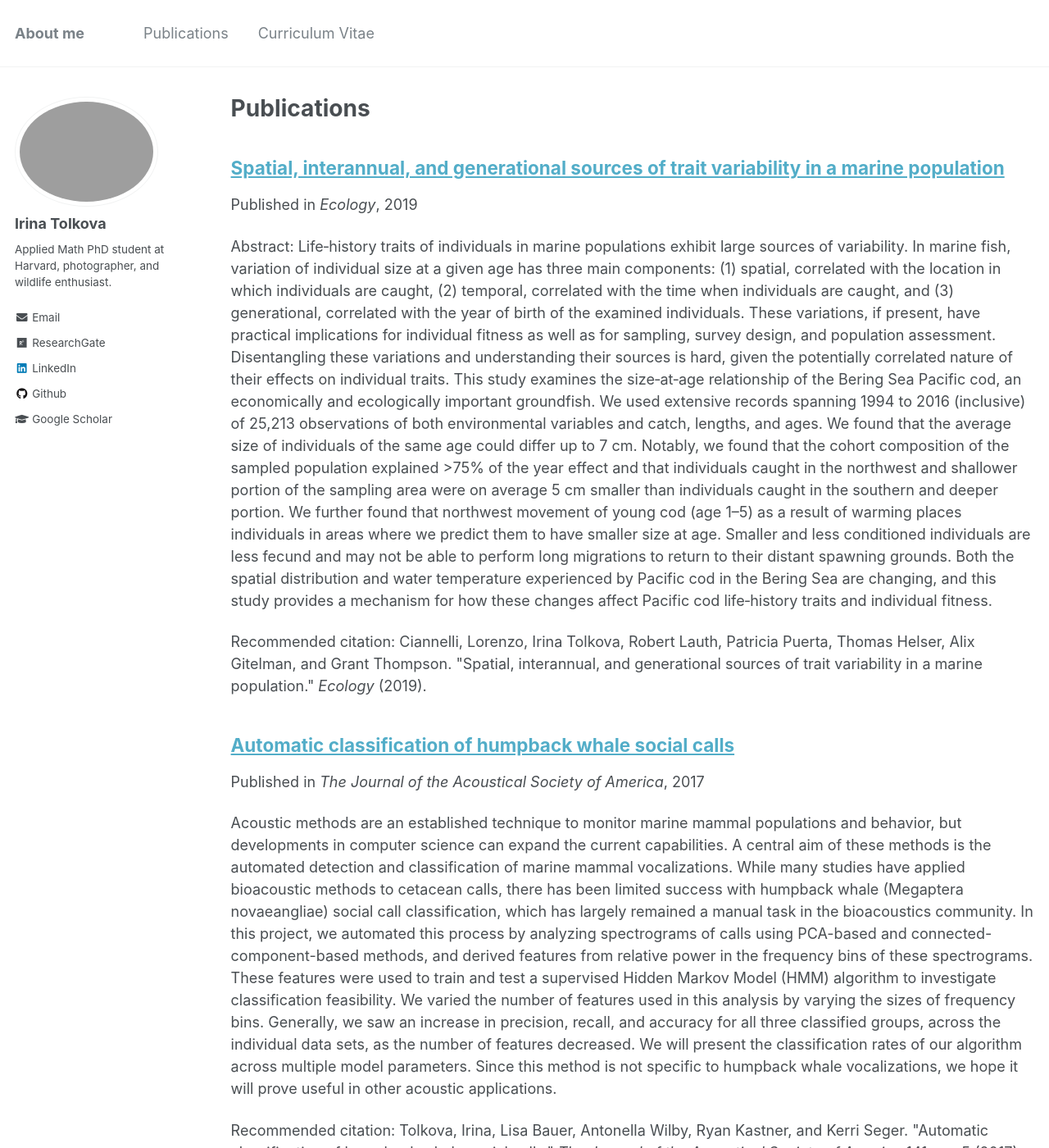
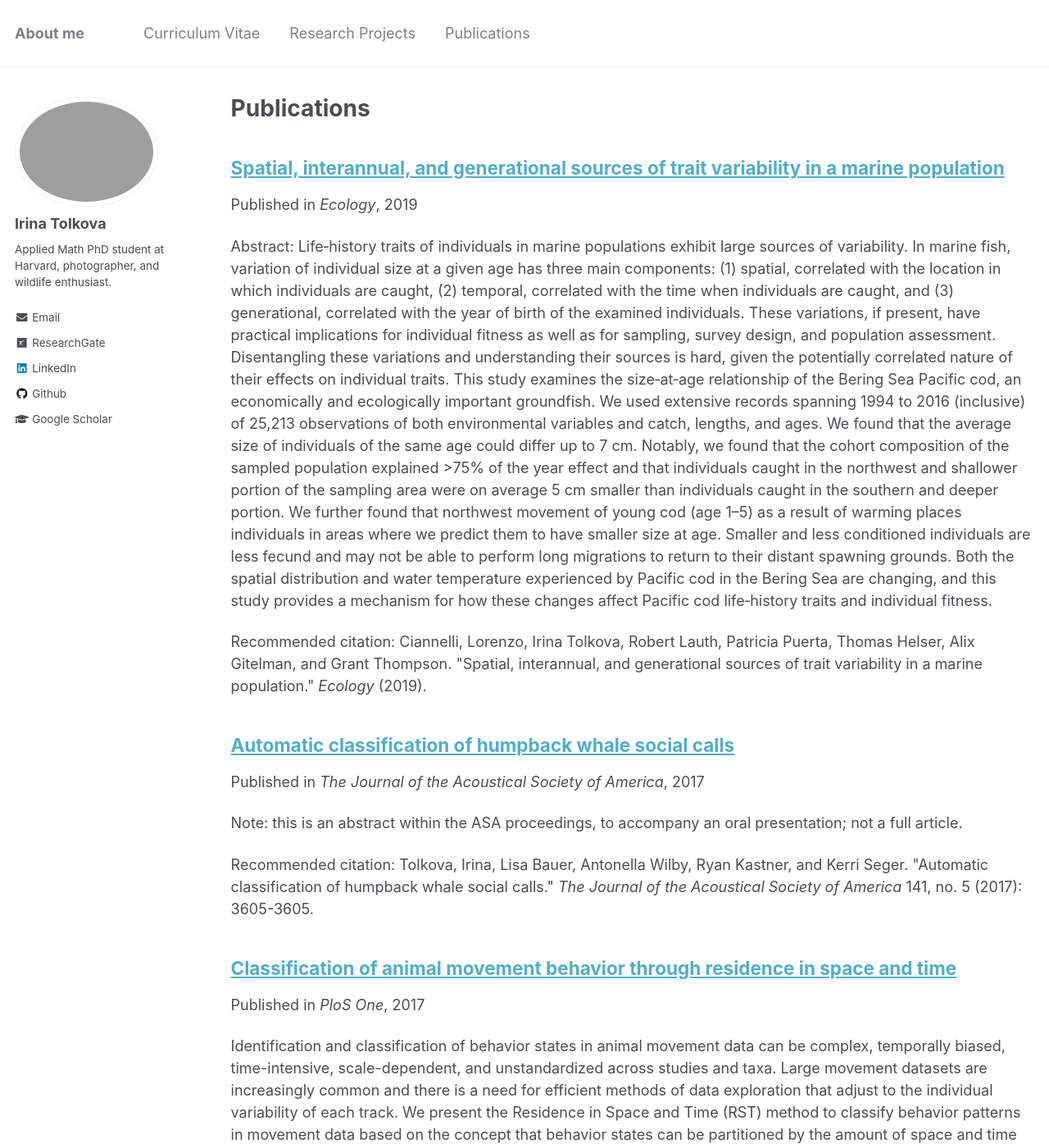
Before and after one commit to avokloti/avokloti.github.io, a Jekyll site: the page built from _pages/publications.md, in a window 1280 px wide and 1400 px high. Shown: the whole window at 82% size. Built offline with Jekyll 4.4.1, drawn with Linux system fonts in a browser that asks for light colours.

Commit message:
Working on markdown

```diff
--- a/_data/navigation.yml
+++ b/_data/navigation.yml
@@ -2,6 +2,12 @@
 main:
   #- title: "Publications"
   #  url: /publications/
+
+  - title: "Curriculum Vitae"
+    url: /cv/
+
+  - title: "Research Projects"
+    url: /research/
 
   - title: "Publications"
     url: /publications/
@@ -18,8 +24,5 @@ main:
   #- title: "Blog Posts"
   #  url: /year-archive/
 
-  - title: "Curriculum Vitae"
-    url: /cv/
-
   #- title: "Guide"
   #  url: /markdown/
--- a/_publications/2015-10-01-paper-title-number-3.md
+++ /dev/null
@@ -1,11 +0,0 @@
----
-title: "Automatic classification of humpback whale social calls"
-collection: publications
-permalink: /publication/2017-06-09-tolkova
-date: 2017-06-09
-venue: 'The Journal of the Acoustical Society of America'
-citation: 'Tolkova, Irina, Lisa Bauer, Antonella Wilby, Ryan Kastner, and Kerri Seger. &quot;Automatic classification of humpback whale social calls.&quot; <i>The Journal of the Acoustical Society of America</i> 141, no. 5 (2017): 3605-3605.'
----
-Acoustic methods are an established technique to monitor marine mammal populations and behavior, but developments in computer science can expand the current capabilities. A central aim of these methods is the automated detection and classification of marine mammal vocalizations. While many studies have applied bioacoustic methods to cetacean calls, there has been limited success with humpback whale (Megaptera novaeangliae) social call classification, which has largely remained a manual task in the bioacoustics community. In this project, we automated this process by analyzing spectrograms of calls using PCA-based and connected-component-based methods, and derived features from relative power in the frequency bins of these spectrograms. These features were used to train and test a supervised Hidden Markov Model (HMM) algorithm to investigate classification feasibility. We varied the number of features used in this analysis by varying the sizes of frequency bins. Generally, we saw an increase in precision, recall, and accuracy for all three classified groups, across the individual data sets, as the number of features decreased. We will present the classification rates of our algorithm across multiple model parameters. Since this method is not specific to humpback whale vocalizations, we hope it will prove useful in other acoustic applications.
-
-Note: this is an abstract within the ASA proceedings, to accompany an oral presentation.
--- /dev/null
+++ b/_publications/2017-06-09-tolkova.md
@@ -0,0 +1,11 @@
+---
+title: "Automatic classification of humpback whale social calls"
+collection: publications
+permalink: /publication/2017-06-09-tolkova
+date: 2017-06-09
+venue: 'The Journal of the Acoustical Society of America'
+citation: 'Tolkova, Irina, Lisa Bauer, Antonella Wilby, Ryan Kastner, and Kerri Seger. &quot;Automatic classification of humpback whale social calls.&quot; <i>The Journal of the Acoustical Society of America</i> 141, no. 5 (2017): 3605-3605.'
+---
+Note: this is an abstract within the ASA proceedings, to accompany an oral presentation; not a full article.
+
+Acoustic methods are an established technique to monitor marine mammal populations and behavior, but developments in computer science can expand the current capabilities. A central aim of these methods is the automated detection and classification of marine mammal vocalizations. While many studies have applied bioacoustic methods to cetacean calls, there has been limited success with humpback whale (Megaptera novaeangliae) social call classification, which has largely remained a manual task in the bioacoustics community. In this project, we automated this process by analyzing spectrograms of calls using PCA-based and connected-component-based methods, and derived features from relative power in the frequency bins of these spectrograms. These features were used to train and test a supervised Hidden Markov Model (HMM) algorithm to investigate classification feasibility. We varied the number of features used in this analysis by varying the sizes of frequency bins. Generally, we saw an increase in precision, recall, and accuracy for all three classified groups, across the individual data sets, as the number of features decreased. We will present the classification rates of our algorithm across multiple model parameters. Since this method is not specific to humpback whale vocalizations, we hope it will prove useful in other acoustic applications.
```
